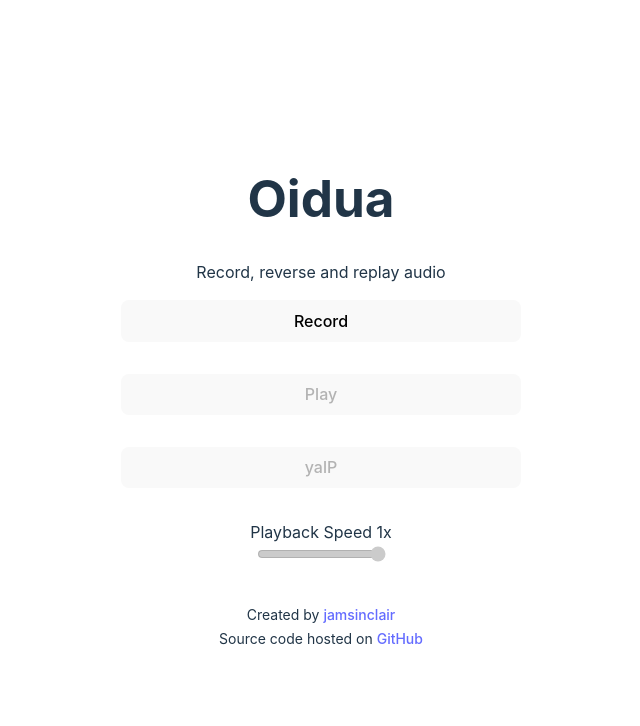
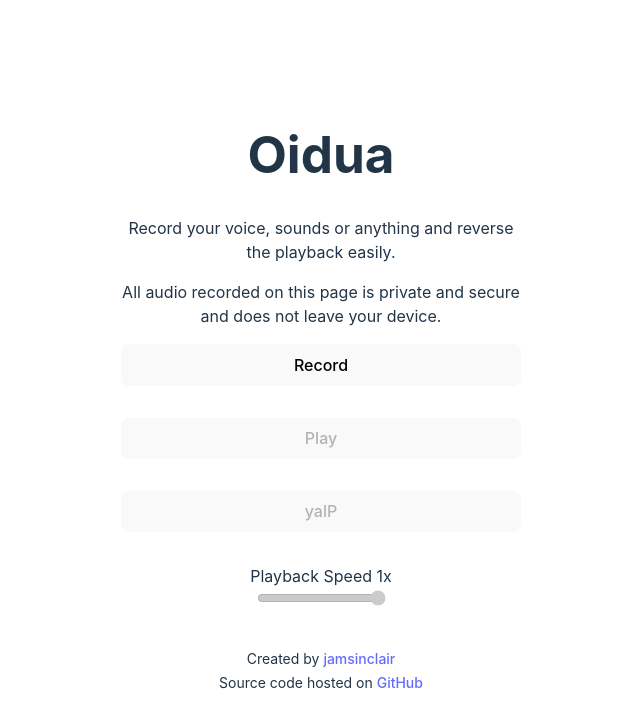
Before and after one commit to jamsinclair/oidua, a Preact app: page / in a window 1280 px wide. Shown: the top 726 px of the page, without its empty margins (319-959 px from the left). Built offline with nearby package versions, Linux system fonts and the light colour scheme.

Commit message:
chore: touch ups for seo

```diff
--- a/index.html
+++ b/index.html
@@ -5,7 +5,8 @@
     <link rel="icon" type="image/svg+xml" href="/src/assets/favicon.svg" />
     <meta name="viewport" content="width=device-width, initial-scale=1.0" />
     <title>Oidua - Record and Play Audio in Reverse</title>
-    <meta name="description" content="Oidua (Audio backwards) is a free online tool to help you record, reverse and replay audio right from your browser." />
+    <meta name="description" content="Oidua (Audio backwards) is a free online tool to help you record, reverse and replay audio right from your browser. Record your own voice and play it backwards." />
+    <meta name="robots" content="index,follow">
   </head>
   <body>
     <div id="app"></div>
--- a/src/app.jsx
+++ b/src/app.jsx
@@ -103,7 +103,8 @@ export function App() {
     <>
       <header>
         <h1>Oidua</h1>
-        <p>Record, reverse and replay audio</p>
+        <p>Record your voice, sounds or anything and reverse the playback easily.</p>
+        <p>All audio recorded on this page is private and secure and does not leave your device.</p>
       </header>
       <main>
         <RecordButton onRecordStopped={onRecordStopped} />
```
